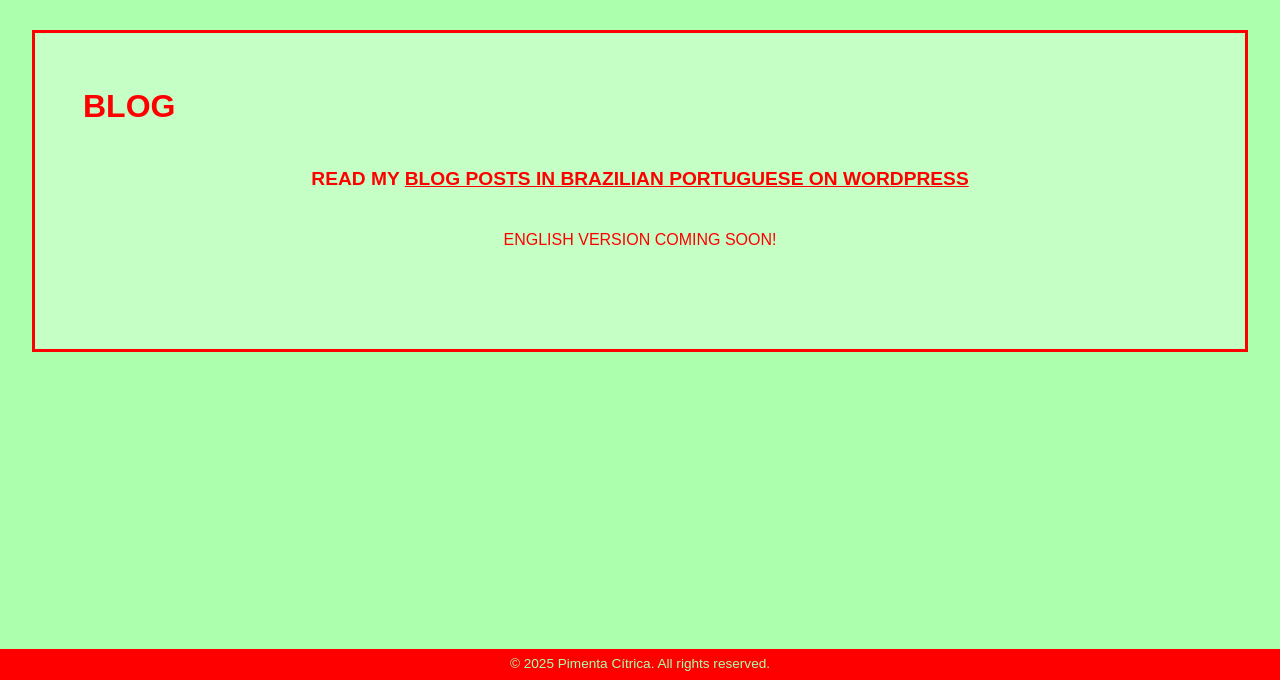
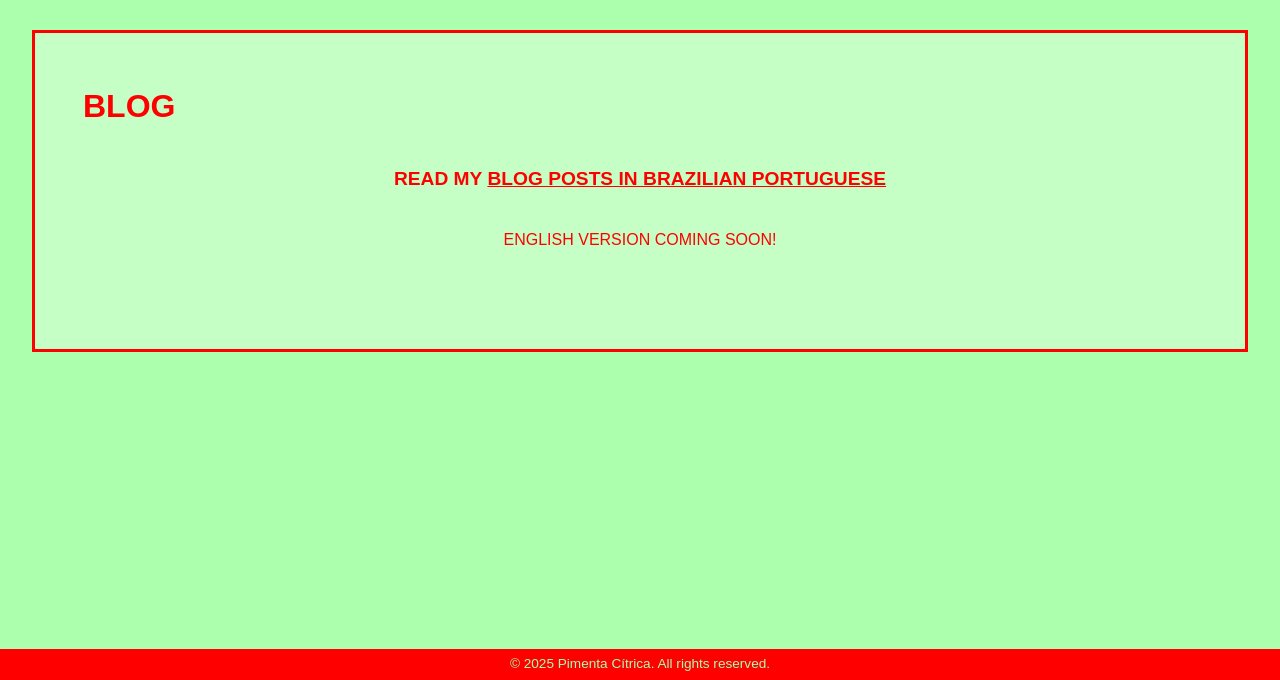
Before and after one commit to KArmbruster/pimenta-citrica-website, a website: page blog.html in a window 1280 px wide. Shown: the part 120-800 px from the top of the page. Drawn offline with Linux system fonts and the light colour scheme.

Commit message:
made  the blog more accessible

```diff
--- a/blog.html
+++ b/blog.html
@@ -16,7 +16,7 @@
             <h1 class="page-title">BLOG</h1>
 
             <div class="blog-content">
-                <p class="intro-text">READ MY <a href="https://pimentacitrica.com/posts/" target="_blank" class="blog-link"><u>BLOG POSTS IN BRAZILIAN PORTUGUESE ON WORDPRESS</u></a><br>
+                <p class="intro-text">READ MY <a href="https://pimentacitrica.com/posts/" target="_blank" class="blog-link"><u>BLOG POSTS IN BRAZILIAN PORTUGUESE</u></a><br>
                 </p>
                 <p>ENGLISH VERSION COMING SOON!</p>
 
```
